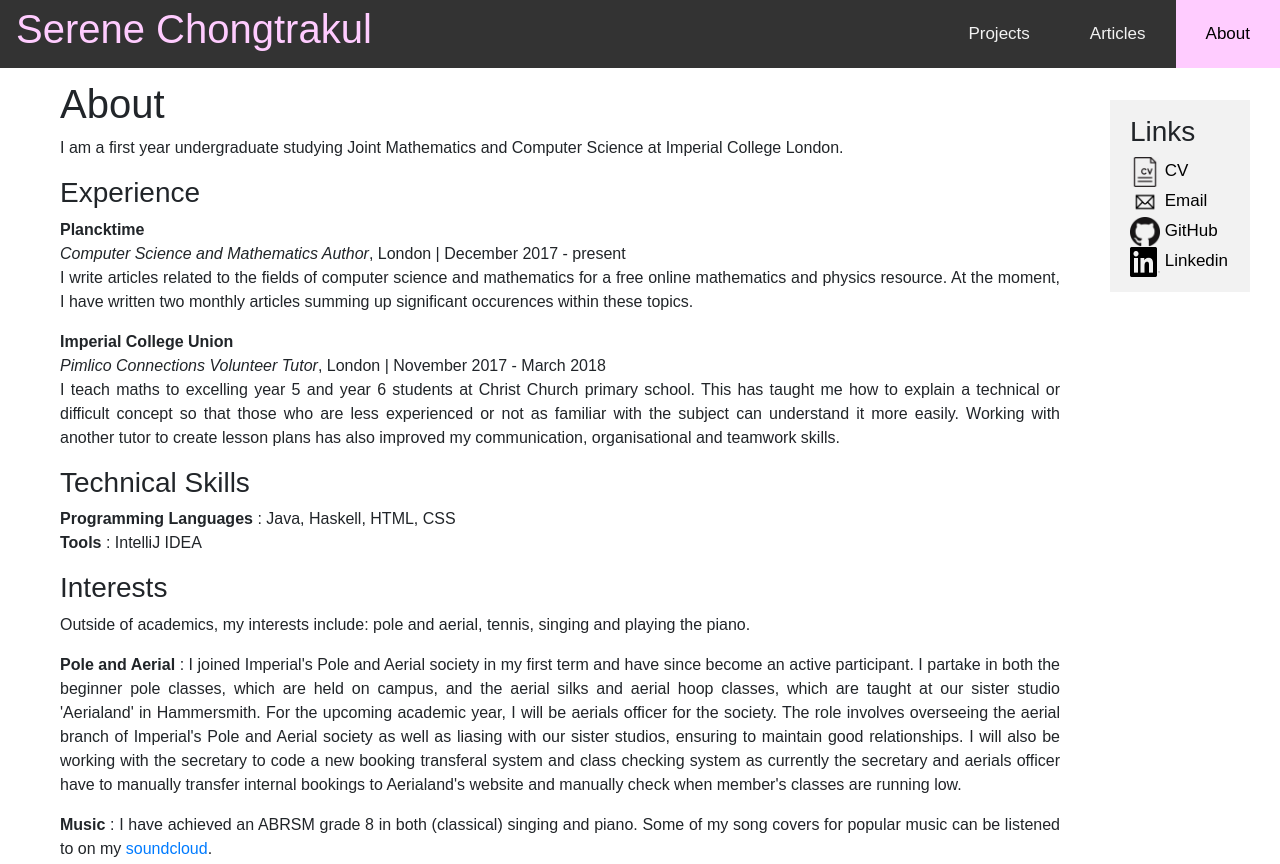
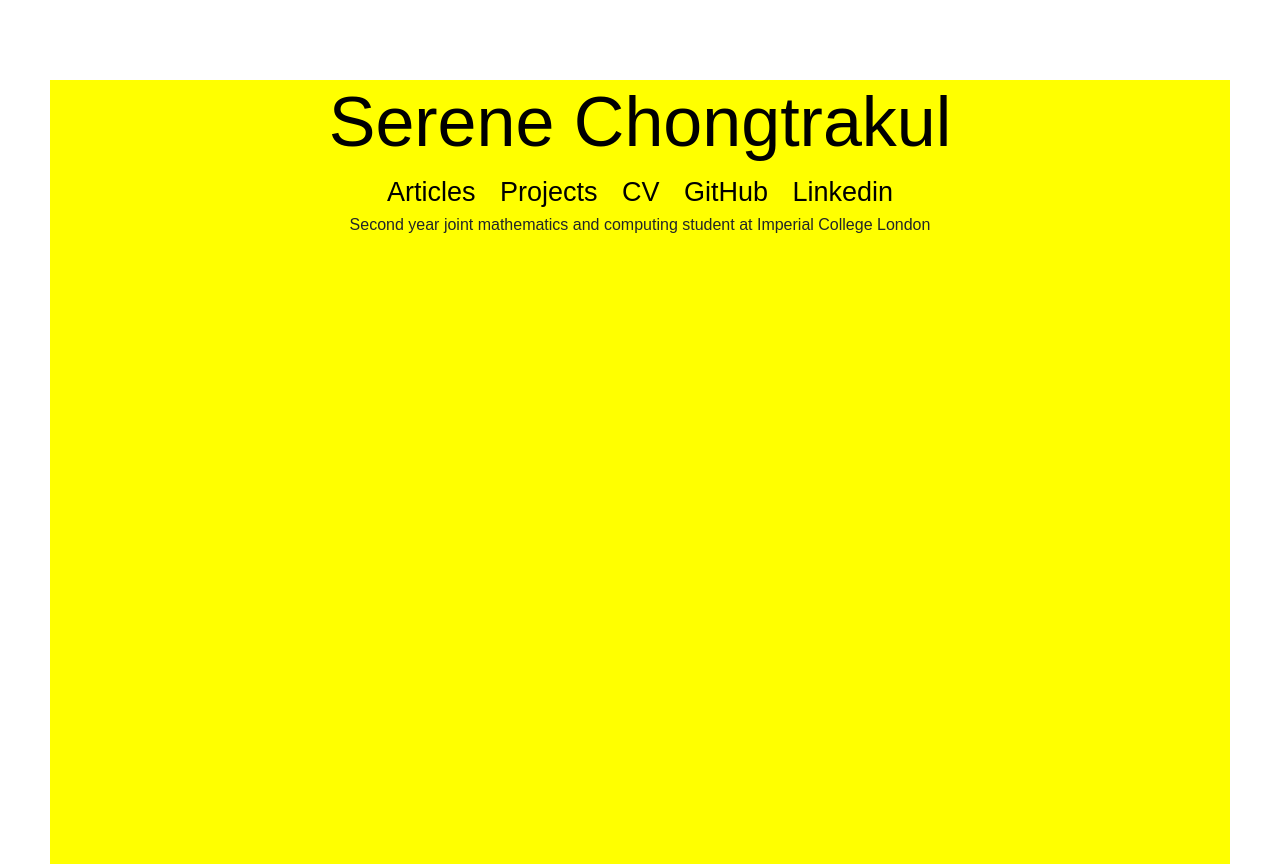
Before and after one commit to serenelc/personal-website, a plain HTML site: page index.html in a window 1280 px wide. Shown: the top 864 px of the page. Drawn offline with nearby package versions, Linux system fonts and the light colour scheme; some packages are replaced by stand-ins of ours; a script that the page names is missing.

Commit message:
Revamping personal website. Work in progress

```diff
--- a/index.html
+++ b/index.html
@@ -5,75 +5,51 @@
   <meta name="viewport" content="width=device-width, initial-scale=1, shrink-to-fit=no">
   <link rel="stylesheet" href="https://maxcdn.bootstrapcdn.com/bootstrap/4.0.0/css/bootstrap.min.css" integrity="sha384-Gn5384xqQ1aoWXA+058RXPxPg6fy4IWvTNh0E263XmFcJlSAwiGgFAW/dAiS6JXm" crossorigin="anonymous">
   <link rel="stylesheet" type="text/css" href="stylesheet.css">
-<title>Serene Chongtrakul | About</title>
+<title>Serene Chongtrakul | Home </title>
 </head>
 <body>
 
-<div class="topnav">
-  <div class="topnavLinks">
-    <a class="active" href="index.html">About</a>
-    <a href="Articles.html">Articles</a>
-    <a href="https://www.doc.ic.ac.uk/~dd2517/quantumcryptographywebsite">Projects</a>
+<div class="main">
+
+  <div id="home">
+    <a href="index.html"><h1 style="text-align:center;"> Serene Chongtrakul </h1></a>
+    <div class="links">
+      <a href="#articles">Articles</a>
+      <a href="#projects">Projects</a>
+      <a href="CV.pdf">CV</a>
+      <a href="https://github.com/serenelc">GitHub</a>
+      <a href="https://www.linkedin.com/in/serenechongtrakul/">Linkedin</a>
+    </div>
+    <p style="text-align: center;"> Second year joint mathematics and computing student at Imperial College London </p>
   </div>
-  <a href="index.html"><h1> Serene Chongtrakul </h1></a>
+  <div id="articlesPage">
+    <a id="Articles" class="smooth"></a>
+    ARTICLES CONTENT
+  </div>
+
+  <div id="projectsPage">
+    <a id="Projects" class="smooth"></a>
+      PROJECTS CONTENT
+  </div>
+
 </div>
 
-<div class="asidelinks">
-  <h3> Links </h3>
-  <a href="CV.pdf"><img src="CV.png" style="width: 30px; height: 30px;"/> CV</a>
-  <a href="mailto:sc5217@ic.ac.uk?"><img src="Email.png" style="width: 30px; height: 30px;"/> Email</a>
-  <a href="https://github.com/serenelc"><img src="GitHub.png" style="width: 30px; height: 30px;"/> GitHub</a>
-  <a href="https://www.linkedin.com/in/serenechongtrakul/"><img src="LinkedIn.png" style="width: 30px; height: 30px;"/> Linkedin</a>
-</div>
 
-<div class="main">
-  <h1>About</h1>
-  <p>I am a first year undergraduate studying Joint Mathematics and Computer Science
-  at Imperial College London. </p>
-  <h3>Experience</h3>
-  <p> <b> Plancktime </b>
-    <br> <i> Computer Science and Mathematics Author</i>, London | December 2017 - present </br>
-    I write articles related to the fields of computer science and mathematics for a free online
-    mathematics and physics resource. At the moment, I have written two monthly articles summing
-    up significant occurences within these topics.</br>
-  </p>
-  <p> <b> Imperial College Union </b>
-    <br> <i> Pimlico Connections Volunteer Tutor</i>, London | November 2017 - March 2018 </br>
-    I teach maths to excelling year 5 and year 6 students at Christ Church primary school.
-    This has taught me how to explain a technical or difficult concept so that those who are less
-    experienced or not as familiar with the subject can understand it more easily. Working with
-    another tutor to create lesson plans has also improved my communication, organisational
-    and teamwork skills. </br>
-  </p>
-  <h3>Technical Skills</h3>
-  <p> <b> Programming Languages </b>: Java, Haskell, HTML, CSS
-  <br> <b> Tools </b>: IntelliJ IDEA </br></p>
-  <h3>Interests</h3>
-  <p> Outside of academics, my interests include: pole and aerial, tennis, singing
-    and playing the piano.
-  </p>
-  <p> <b> Pole and Aerial </b>:
-    I joined Imperial's Pole and Aerial society in my first term and have since become
-    an active participant. I partake in both the beginner pole classes, which are held on campus, and
-    the aerial silks and aerial hoop classes, which are taught at our sister studio 'Aerialand'
-    in Hammersmith.
-    For the upcoming academic year, I will be aerials officer for the society. The role
-    involves overseeing the aerial branch of Imperial's Pole and Aerial society as well as
-    liasing with our sister studios, ensuring to maintain good relationships. I will also be
-    working with the secretary to code a new booking transferal system and class checking system
-    as currently the secretary and aerials officer have to manually transfer internal bookings to
-    Aerialand's website and manually check when member's classes are running low.
-  </p>
-  <p> <b> Music </b>:
-    I have achieved an ABRSM grade 8 in both (classical) singing and piano. Some of my song covers for popular
-    music can be listened to on my <a href="https://soundcloud.com/serenelc">soundcloud</a>.
-  </p>
-  <p>
-</p>
-</div>
 
 <script src="https://code.jquery.com/jquery-3.2.1.slim.min.js" integrity="sha384-KJ3o2DKtIkvYIK3UENzmM7KCkRr/rE9/Qpg6aAZGJwFDMVNA/GpGFF93hXpG5KkN" crossorigin="anonymous"></script>
 <script src="https://cdnjs.cloudflare.com/ajax/libs/popper.js/1.12.9/umd/popper.min.js" integrity="sha384-ApNbgh9B+Y1QKtv3Rn7W3mgPxhU9K/ScQsAP7hUibX39j7fakFPskvXusvfa0b4Q" crossorigin="anonymous"></script>
 <script src="https://maxcdn.bootstrapcdn.com/bootstrap/4.0.0/js/bootstrap.min.js" integrity="sha384-JZR6Spejh4U02d8jOt6vLEHfe/JQGiRRSQQxSfFWpi1MquVdAyjUar5+76PVCmYl" crossorigin="anonymous"></script>
+<script src="https://ajax.googleapis.com/ajax/libs/jquery/2.1.4/jquery.min.js"></script>
+<script src="https://github.com/kswedberg/jquery-smooth-scroll/blob/master/jquery.smooth-scroll.min.js"></script>
+<script>
+$('.smooth').on('click', function() {
+    $.smoothScroll({
+        scrollElement: $('body'),
+        scrollTarget: '#' + this.id
+    });
+
+    return false;
+});
+</script>
 </body>
 </html>
--- a/stylesheet.css
+++ b/stylesheet.css
@@ -3,83 +3,50 @@ body {
   font-family: Arial, Helvetica, sans-serif;
 }
 
-.topnav {
-  overflow: hidden;
-  position: fixed;
-  top: 0;
-  width: 100%;
-  background-color: #333;
+.links {
+  margin-left: 40px;
+  margin-right: 40px;
+  text-align: center;
 }
 
-.topnav a {
+.links a {
+  font-size: 27px;
+  padding-left: 10px;
+  padding-right: 10px;
+  color: #333;
+}
+
+.main {
+  margin-right: 50px;
+  margin-left: 50px;
+  padding-top: 80px;
+  padding-bottom: 80px;
+}
+
+.main a {
+  color:black;
   text-decoration: none;
 }
 
-.topnav a:hover {
-  color: #ffccff;
-  text-decoration: none;
-}
-
-.topnav h1 {
-  color: white;
-  text-align: left;
-  padding: 5px 16px;
-}
-
-.topnav h1:hover {
-  color: #ffccff;
-}
-
-.topnavLinks a {
-  float: right;
-  color: #f2f2f2;
-  text-align: center;
-  padding: 21px 30px;
-  text-decoration: none;
-  font-size: 17px;
-}
-
-.topnavLinks a:hover {
-  color: #ffccff;
-}
-
-.topnavLinks a.active {
-  background-color: #ffccff;
-  color: black;
-}
-
-.asidelinks {
-  float: right;
-  z-index: 1;
-  width: 140px;
-  top: 100px;
-  right: 30px;
-  position: fixed;
-  margin-left: 10px;
-  font-size: 17px;
-  background: #f2f2f2;
-  padding: 15px 20px;
-}
-
-.asidelinks a {
-  color: black;
-  display: block;
-}
-
-.asidelinks a:hover {
-  color: black;
-  text-decoration: underline;
-}
-
-.main {
-  margin-right: 220px;
-  margin-left: 30px;
-  padding-left: 30px;
-  padding-top: 80px;
+.main h1 {
+  font-size: 70px;
 }
 
 .main p {
   text-align: justify;
 }
 
+#home {
+  background-color: yellow;
+  height: 1000px;
 }
+
+#articlesPage {
+  background-color: green;
+  height: 1000px;
+}
+
+#projectsPage {
+  background-color: blue;
+  height: 1000px;
+}
```
Also changed, not shown: 1 other file.
